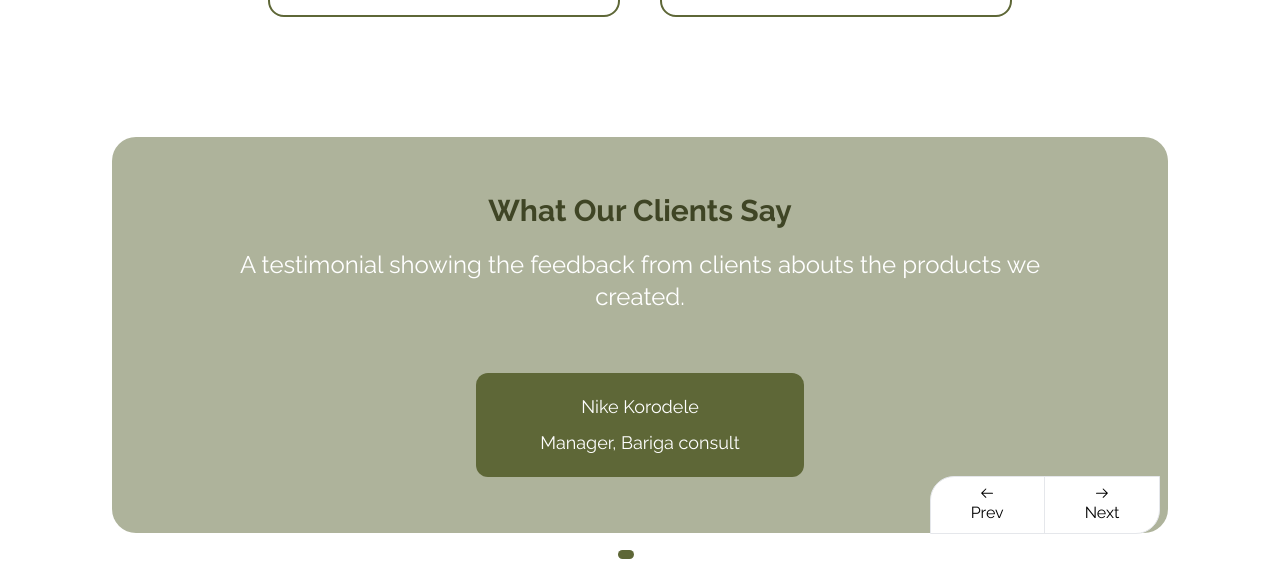
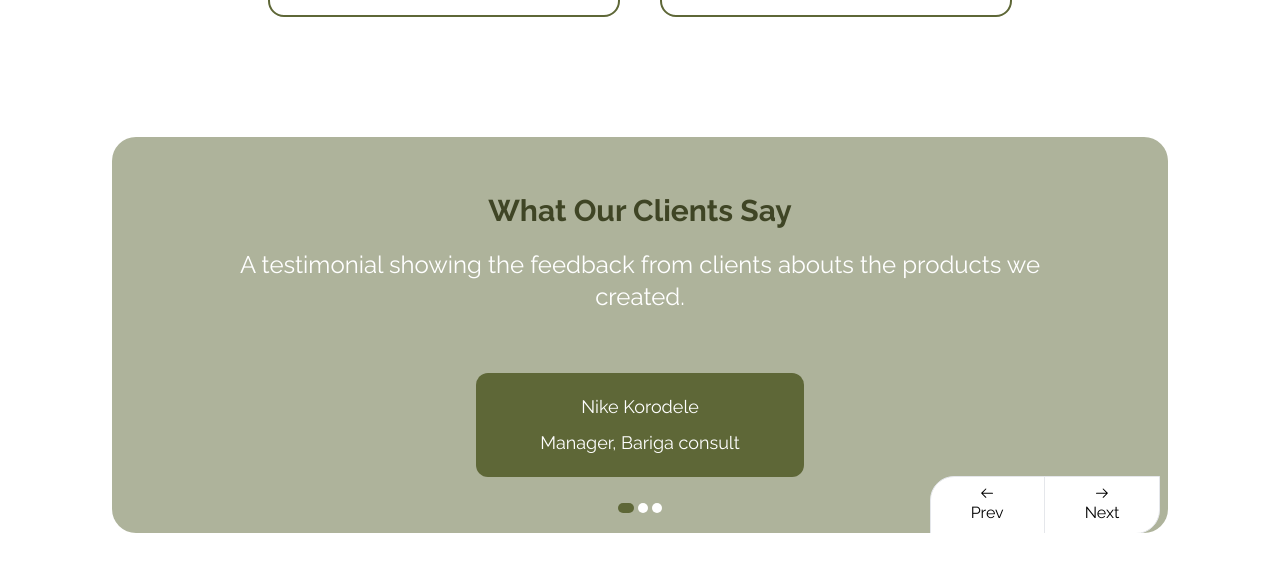
Before and after one commit to CedarWit-Technologies/CedarWit, a React (Vite) app: page / in a window 1280 px wide. Shown: the part 3433-4016 px from the top of the page. Built offline with nearby package versions, Linux system fonts and the light colour scheme.

Commit message:
added changes

```diff
--- a/src/components/ClientReviews.jsx
+++ b/src/components/ClientReviews.jsx
@@ -13,7 +13,7 @@ const ClientReviews = () => {
   };
   return (
     <section className="w-full flex justify-center items-center">
-      <div className="flex justify-center items-center overflow-hidden w-[1100px] rounded-3xl">
+      <div className="flex justify-center items-center overflow-hidden w-[1100px] rounded-3xl relative">
         <div className="bg-white absolute translate-y-[170px] translate-x-[405px] z-10 flex justify-center items-center text-black rounded-tl-3xl rounded-br-3xl border">
           <button
             onClick={() => previous()}
@@ -29,7 +29,7 @@ const ClientReviews = () => {
             Next
           </button>
         </div>
-        <div className="absolute z-10 flex gap-1">
+        <div className="absolute z-20 flex gap-1 bottom-60">
           {array.map((_, index) => (
             <span
               key={index}
```
